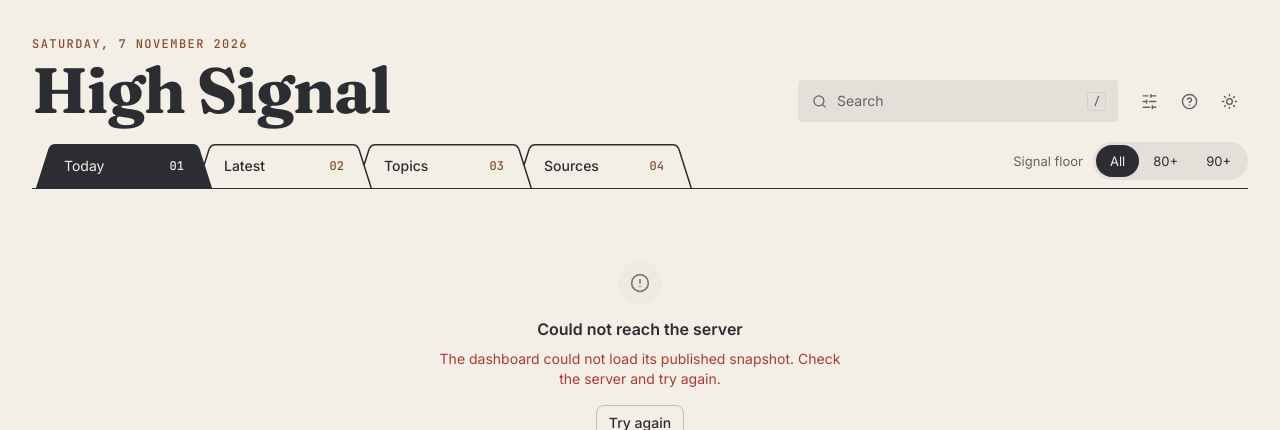
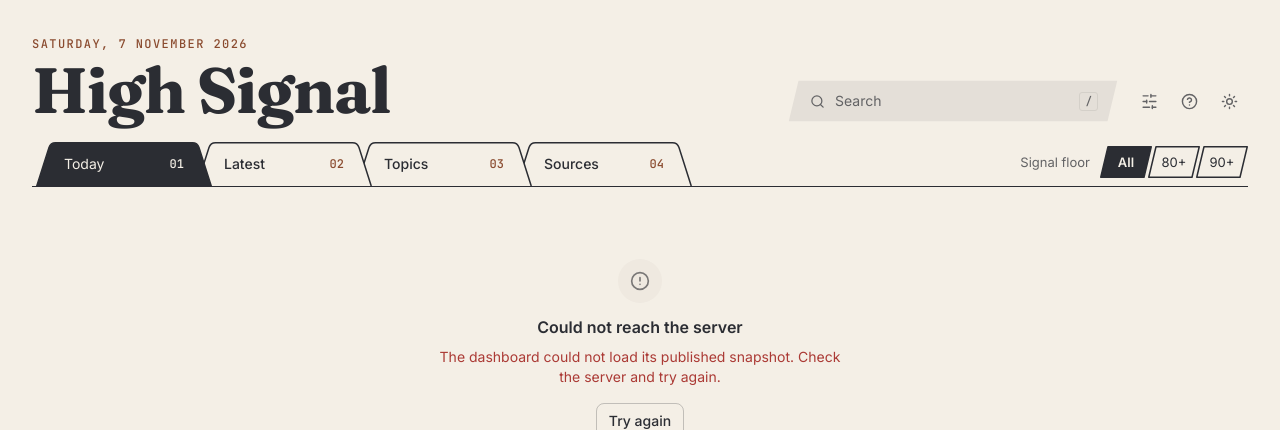
Before and after one commit to kriai/high-signal-dashboard, a Flask app: page / in a window 1280 px wide. Shown: the top 430 px of the page. Run offline with Flask 3, Linux system fonts and the light colour scheme.

Commit message:
Give search, signal floor and the lead's buttons the file-tab slant
The search field, the three signal-floor boxes and the lead story's two
buttons become parallelograms that lean like the view tabs, drawn as an
SVG behind each control. Keyboard focus shows a ring that follows the
slant. Colours, tokens and behaviour are unchanged.

Co-Authored-By: Claude Opus 5.5 <noreply@anthropic.com>

```diff
--- a/static/css/app.css
+++ b/static/css/app.css
@@ -141,20 +141,74 @@ code {
 }
 
 /* A tinted field, no border. The `/` key is its own hint. */
+/* -- Slanted controls ---------------------------------------------------- */
+/* The view tabs' lean, as a parallelogram: the top edge sits `slant` px right
+   of the bottom one. The shape is an SVG behind the label (the control is its
+   own stacking context, so z-index -1 lands behind its content and nowhere
+   else). The ring is the same shape pushed 3px out, for keyboard focus only,
+   so the focus indicator follows the slant instead of a rectangle. */
+.slant {
+  position: relative;
+  z-index: 0;
+  border: 0;
+  border-radius: 0;
+  background: transparent;
+}
+
+.slant__shape {
+  position: absolute;
+  left: 0;
+  top: 0;
+  z-index: -1;
+  width: 100%;
+  height: 100%;
+  overflow: visible;
+  pointer-events: none;
+}
+
+.slant__body {
+  fill: var(--bg);
+  stroke: var(--ink);
+  stroke-width: 1.5;
+  stroke-linejoin: round;
+  vector-effect: non-scaling-stroke;
+  transition: fill var(--duration-fast) var(--ease-default);
+}
+
+.slant__ring {
+  display: none;
+  fill: none;
+  stroke: var(--accent-default);
+  stroke-width: 2;
+  stroke-linejoin: round;
+  vector-effect: non-scaling-stroke;
+}
+
+/* The ring replaces the rectangular outline; it is never removed. */
+.slant:focus-visible { outline: none; }
+.slant:focus-visible .slant__ring { display: inline; }
+
+.slant:hover .slant__body { fill: var(--tint); }
+
+.slant--ink { color: var(--on-ink); }
+.slant--ink .slant__body { fill: var(--ink); }
+.slant--ink:hover .slant__body { fill: color-mix(in srgb, var(--ink) 88%, var(--bg)); }
+
 .search {
   display: flex;
   align-items: center;
   gap: 0.625rem;
-  width: 20rem;
+  width: 20.625rem;
   max-width: 100%;
   height: 2.625rem;
-  padding: 0 var(--space-3) 0 0.875rem;
-  border-radius: 4px;
-  background: var(--tint);
+  padding: 0 1.25rem 0 1.375rem;
   cursor: text;
 }
 
-.search:focus-within { outline: 2px solid var(--ink); outline-offset: 2px; }
+/* The quiet one: a tint fill, no outline, and no hover change. */
+.search .slant__body,
+.search:hover .slant__body { fill: var(--tint); stroke: none; }
+.search:focus-within .slant__ring { display: inline; }
 
 .search__icon {
   flex: none;
@@ -313,28 +367,34 @@ code {
   line-height: var(--leading-sm);
 }
 
-.floor__track {
-  display: flex;
-  padding: 3px;
-  border-radius: var(--radius-full);
-  background: var(--tint);
-}
-
+.floor__track { display: flex; }
+
+/* Three separate slanted boxes tucked together, the left one on top. */
 .floor__item {
-  min-height: var(--space-8);
-  padding: 0.375rem 0.875rem;
-  border: 0;
-  border-radius: var(--radius-full);
-  background: transparent;
+  display: inline-flex;
+  align-items: center;
+  justify-content: center;
+  width: 3.25rem;
+  height: var(--space-8);
+  margin-right: -4px;
+  padding: 0;
   color: var(--ink);
   font-size: 0.8125rem;
   line-height: var(--leading-sm);
+  font-weight: var(--weight-regular);
   cursor: pointer;
 }
 
-.floor__item:hover { background: color-mix(in srgb, var(--ink) 8%, transparent); }
-.floor__item[aria-checked='true'] { background: var(--ink); color: var(--on-ink); }
-.floor__item:focus-visible { border-radius: var(--radius-full); }
+.floor__item:nth-child(1) { z-index: 3; }
+.floor__item:nth-child(2) { z-index: 2; }
+.floor__item:nth-child(3) { z-index: 1; margin-right: 0; }
+.floor__item:focus-visible { z-index: 4; }
+
+.floor__item[aria-checked='true'] { color: var(--on-ink); font-weight: var(--weight-strong); }
+.floor__item[aria-checked='true'] .slant__body { fill: var(--ink); }
+.floor__item[aria-checked='true']:hover .slant__body {
+  fill: color-mix(in srgb, var(--ink) 88%, var(--bg));
+}
 
 .masthead .filters { padding: var(--space-3) 0 0; }
 
@@ -1088,6 +1148,27 @@ code {
 
 .lead__actions { display: flex; flex-wrap: wrap; gap: 0.625rem; }
 
+.lead__btn {
+  display: inline-flex;
+  align-items: center;
+  justify-content: center;
+  height: var(--space-11);
+  padding: 0 1.25rem;
+  color: var(--ink);
+  font-size: var(--text-sm);
+  line-height: var(--leading-sm);
+  white-space: nowrap;
+  cursor: pointer;
+}
+
+.lead__btn--read { min-width: 8.5rem; color: var(--on-ink); font-weight: var(--weight-strong); }
+
+/* Outlined, unfilled: the page shows through until hover or while open. */
+.lead__btn--why { min-width: 6.5rem; font-weight: var(--weight-medium); }
+.lead__btn--why .slant__body { fill: transparent; }
+.lead__btn--why:hover .slant__body,
+.lead__btn--why[aria-expanded='true'] .slant__body { fill: var(--tint); }
+
 .hero__side {
   display: flex;
   flex-direction: column;
--- a/static/js/dashboard.js
+++ b/static/js/dashboard.js
@@ -890,13 +890,34 @@
           staleNote(article) : '') +
       '</p>' +
       '<div class="lead__actions">' +
-        '<a class="pill pill--ink" href="' + escapeHtml(safeUrl(article.link)) + '"' +
-        ' target="_blank" rel="noopener noreferrer" data-act="open">Read story ↗</a>' +
-        '<button type="button" class="pill pill--soft" data-act="expand"' +
-        ' aria-expanded="' + (expanded ? 'true' : 'false') + '">Why ' + score + '?</button>' +
+        '<a class="slant slant--ink lead__btn lead__btn--read" href="' +
+        escapeHtml(safeUrl(article.link)) + '"' +
+        ' target="_blank" rel="noopener noreferrer" data-act="open">' +
+        slantShape(136, 44, 11) + 'Read story ↗</a>' +
+        '<button type="button" class="slant lead__btn lead__btn--why" data-act="expand"' +
+        ' aria-expanded="' + (expanded ? 'true' : 'false') + '">' +
+        slantShape(104, 44, 11) + 'Why ' + score + '?</button>' +
       '</div>' +
       detailFor(article) +
     '</article>';
+  }
+
+  // The file-tab parallelogram behind a control: top edge shifted right by
+  // `slant`, the same lean as the view tabs. The ring is the same shape pushed
+  // 3px outward, shown only for keyboard focus.
+  function slantShape(width, height, slant) {
+    var w = width, h = height, k = slant, d = 3;
+    var s = d * Math.sqrt(h * h + k * k) / h;
+    var r = function (n) { return Math.round(n * 100) / 100; };
+    return '<svg class="slant__shape" viewBox="0 0 ' + w + ' ' + h + '"' +
+      ' preserveAspectRatio="none" aria-hidden="true">' +
+      '<path class="slant__body" d="M' + k + ' 0.75 L' + (w - 0.75) + ' 0.75 L' +
+        (w - k) + ' ' + (h - 0.75) + ' L0.75 ' + (h - 0.75) + ' Z"/>' +
+      '<path class="slant__ring" d="M' + r(k * (1 + d / h) - s) + ' ' + -d +
+        ' L' + r(w + k * d / h + s) + ' ' + -d +
+        ' L' + r(w - k - k * d / h + s) + ' ' + (h + d) +
+        ' L' + r(-k * d / h - s) + ' ' + (h + d) + ' Z"/>' +
+      '</svg>';
   }
 
   function renderSide(article, query) {
--- a/templates/index.html
+++ b/templates/index.html
@@ -161,7 +161,11 @@
                 </div>
 
                 <div class="masthead__tools">
-                    <label class="search">
+                    <label class="search slant">
+                        <svg class="slant__shape" viewBox="0 0 330 42" preserveAspectRatio="none" aria-hidden="true">
+                            <path class="slant__body" d="M10.5 0.75 L329.25 0.75 L319.5 41.25 L0.75 41.25 Z"/>
+                            <path class="slant__ring" d="M8.16 -3 L333.84 -3 L321.84 45 L-3.84 45 Z"/>
+                        </svg>
                         <svg class="search__icon" viewBox="0 0 24 24" aria-hidden="true"><use href="#i-search"/></svg>
                         <span class="visually-hidden">Search headlines</span>
                         <input id="search" class="search__input" type="search" autocomplete="off"
@@ -288,9 +292,9 @@
                 <div class="floor">
                     <span class="floor__label" id="scoreLabel">Signal floor</span>
                     <div class="floor__track" id="scoreSwitch" role="radiogroup" aria-labelledby="scoreLabel">
-                        <button class="floor__item" role="radio" aria-checked="true"  data-score="0">All</button>
-                        <button class="floor__item" role="radio" aria-checked="false" data-score="80">80+</button>
-                        <button class="floor__item" role="radio" aria-checked="false" data-score="90">90+</button>
+                        <button class="floor__item slant" role="radio" aria-checked="true"  data-score="0"><svg class="slant__shape" viewBox="0 0 52 32" preserveAspectRatio="none" aria-hidden="true"><path class="slant__body" d="M8 0.75 L51.25 0.75 L44 31.25 L0.75 31.25 Z"/><path class="slant__ring" d="M5.66 -3 L55.84 -3 L46.34 35 L-3.84 35 Z"/></svg><span>All</span></button>
+                        <button class="floor__item slant" role="radio" aria-checked="false" data-score="80"><svg class="slant__shape" viewBox="0 0 52 32" preserveAspectRatio="none" aria-hidden="true"><path class="slant__body" d="M8 0.75 L51.25 0.75 L44 31.25 L0.75 31.25 Z"/><path class="slant__ring" d="M5.66 -3 L55.84 -3 L46.34 35 L-3.84 35 Z"/></svg><span>80+</span></button>
+                        <button class="floor__item slant" role="radio" aria-checked="false" data-score="90"><svg class="slant__shape" viewBox="0 0 52 32" preserveAspectRatio="none" aria-hidden="true"><path class="slant__body" d="M8 0.75 L51.25 0.75 L44 31.25 L0.75 31.25 Z"/><path class="slant__ring" d="M5.66 -3 L55.84 -3 L46.34 35 L-3.84 35 Z"/></svg><span>90+</span></button>
                     </div>
                 </div>
             </div>
```
